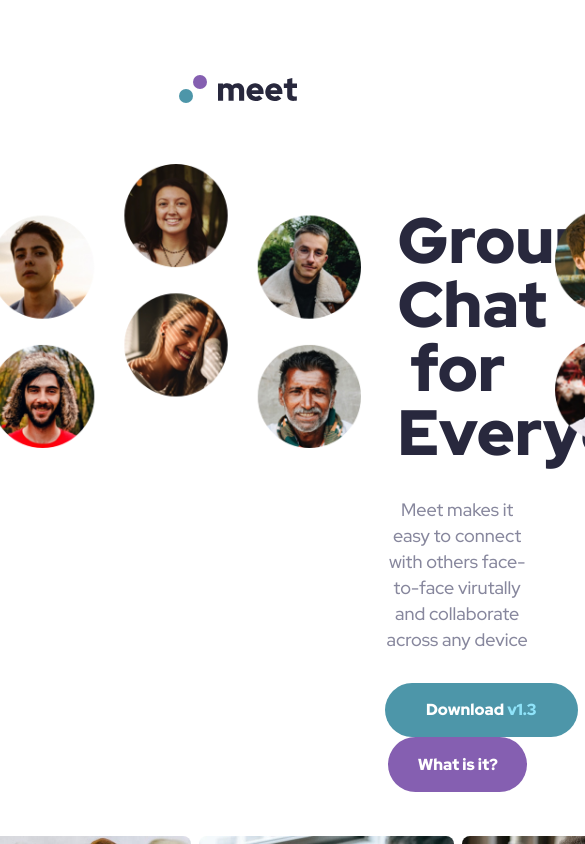
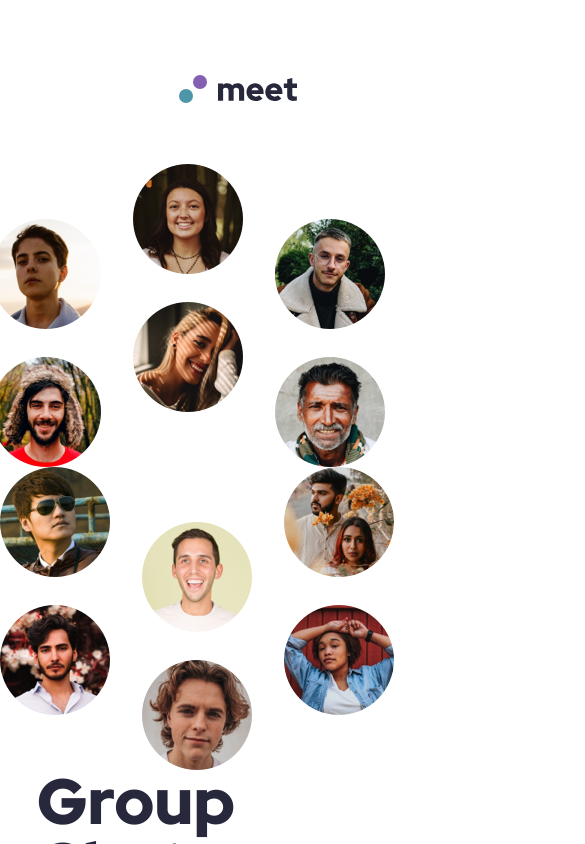
Before and after one commit to dialectrical/meet-landing-page, a React (Create React App) app: page / in a window 390 px wide. Shown: the top 844 px of the page, 585 px wide, since content can reach past the window. Built offline with nearby package versions, Linux system fonts and the light colour scheme.

Commit message:
feat: add StyledHeroContainer tablet layout

```diff
--- a/src/components/Hero.js
+++ b/src/components/Hero.js
@@ -10,7 +10,7 @@ export const Hero = () => {
   const { primaryButton, secondaryButton } = Theme;
   return (
     <StyledHeroContainer>
-      <img src={heroLeft} style={{ margin: "-5.33vh 0 0 -2.22vw" }} />
+      <img src={heroLeft} className="left" />
       <StyledHeroContainerContent>
         <h2>Group Chat for Everyone</h2>
         <p>
@@ -22,7 +22,7 @@ export const Hero = () => {
         </StyledButton>
         <StyledButton theme={secondaryButton}>What is it?</StyledButton>
       </StyledHeroContainerContent>
-      <img src={heroRight} style={{ margin: "0 -2.22vw 0 0" }} />
+      <img src={heroRight} className="right" />
     </StyledHeroContainer>
   );
 };
--- a/src/components/styles/StyledHeroContainer.js
+++ b/src/components/styles/StyledHeroContainer.js
@@ -8,6 +8,12 @@ export const StyledHeroContainer = styled.section`
   width: 100%;
   img {
     height: 33.67vh;
+  }
+  .left {
+    margin: -5.33vh 0 0 -2.22vw;
+  }
+  .right {
+    margin: 0 -2.22vw 0 0;
   }
   h2 {
     margin: 0vh 3.29vw 3.77vh 3.29vw;
@@ -26,4 +32,20 @@ export const StyledHeroContainer = styled.section`
     margin-bottom: 3.56vh;
     width: 37.15vw;
   }
+  @media (max-width: 768px) {
+    flex-wrap: wrap;
+    height: 637px;
+    .left {
+      width: 394px;
+      height: 303px;
+      flex-basis: 50%;
+      order: 1;
+    }
+    .right {
+      width: 394px;
+      height: 303px;
+      flex-basis: 50%;
+      order: 2;
+    }
+  }
 `;
--- a/src/components/styles/StyledHeroContainerContent.js
+++ b/src/components/styles/StyledHeroContainerContent.js
@@ -5,4 +5,8 @@ export const StyledHeroContainerContent = styled.section`
   height: 33.78vh;
   margin: 0 6.11vw 0 6.11vw;
   text-align: center;
+  @media (max-width: 768px) {
+    flex-basis: 100%;
+    order: 3;
+  }
 `;
```
